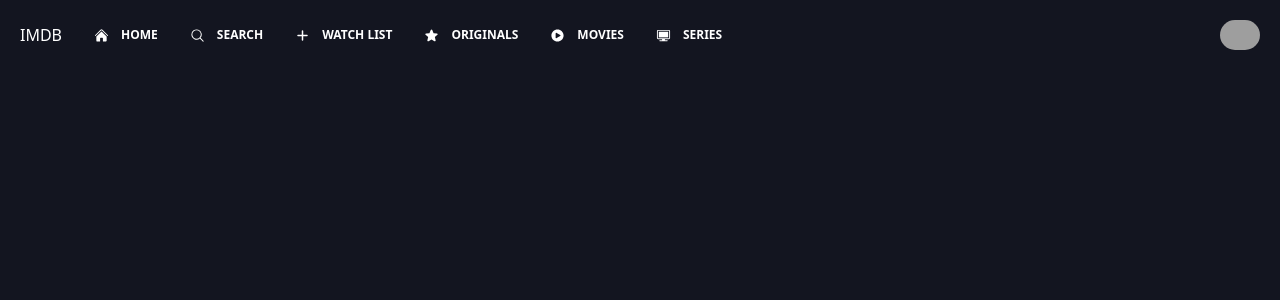
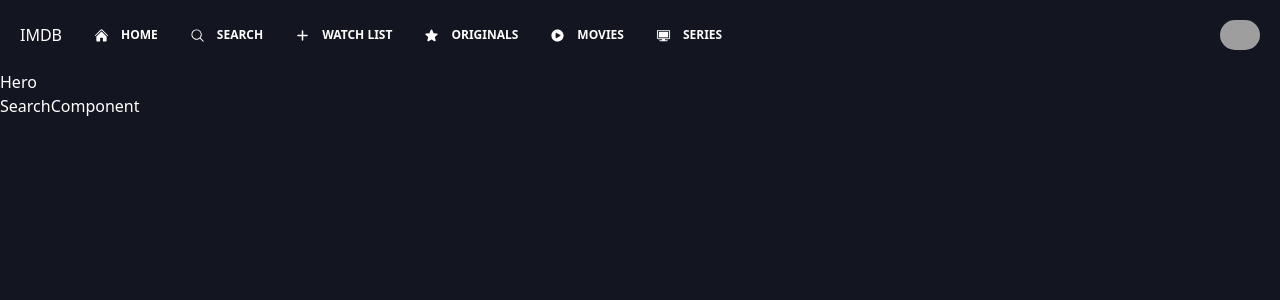
Before and after one commit to Azikenp/OMDB, a React (Vite) app: page / in a window 1280 px wide. Shown: the top 300 px of the page. Built offline with nearby package versions, Linux system fonts and the light colour scheme; grey boxes are pictures that could not be loaded.

Commit message:
api setup

```diff
--- a/src/App.tsx
+++ b/src/App.tsx
@@ -1,9 +1,13 @@
 import Header from './components/Header'
+import Hero from './components/Hero';
+import SearchComponent from './components/SearchComponent';
 
 function App() {
   return (
     <>
       <Header />
+      <Hero />
+      <SearchComponent />
     </>
   );
 }
--- /dev/null
+++ b/src/components/Hero.tsx
@@ -0,0 +1,8 @@
+
+const Hero = () => {
+  return (
+    <div>Hero</div>
+  )
+}
+
+export default Hero
--- /dev/null
+++ b/src/components/SearchComponent.tsx
@@ -0,0 +1,9 @@
+
+
+const SearchComponent = () => {
+  return (
+    <div>SearchComponent</div>
+  )
+}
+
+export default SearchComponent
--- /dev/null
+++ b/src/services/OmdbApi.ts
@@ -0,0 +1,20 @@
+import axios from "axios";
+
+const movieNames = ["Barbie", "Batman", "Red one"];
+
+const getRandomMovie = (namesArray: string[]): string => {
+  return namesArray[Math.floor(Math.random() * namesArray.length)];
+};
+
+const api_key = import.meta.env.VITE_API_KEY;
+
+const omdbURL = `https://www.omdbapi.com/?apikey=${api_key}&`;
+
+const getPoster = axios.get(omdbURL + getRandomMovie(movieNames));
+
+const getMovieBySearch = (param: string) => axios.get(omdbURL + param);
+
+export default {
+  getPoster,
+  getMovieBySearch,
+};
```
